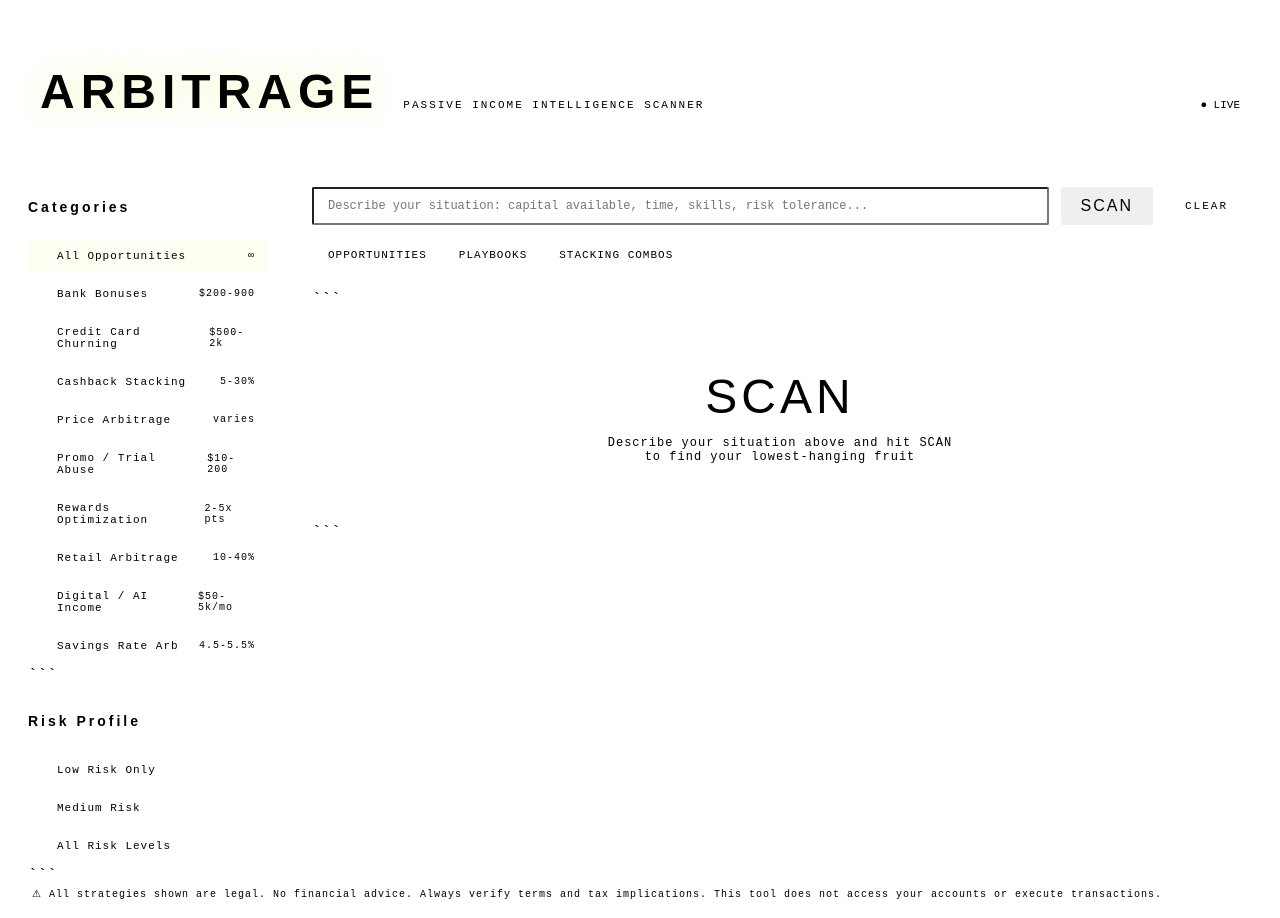
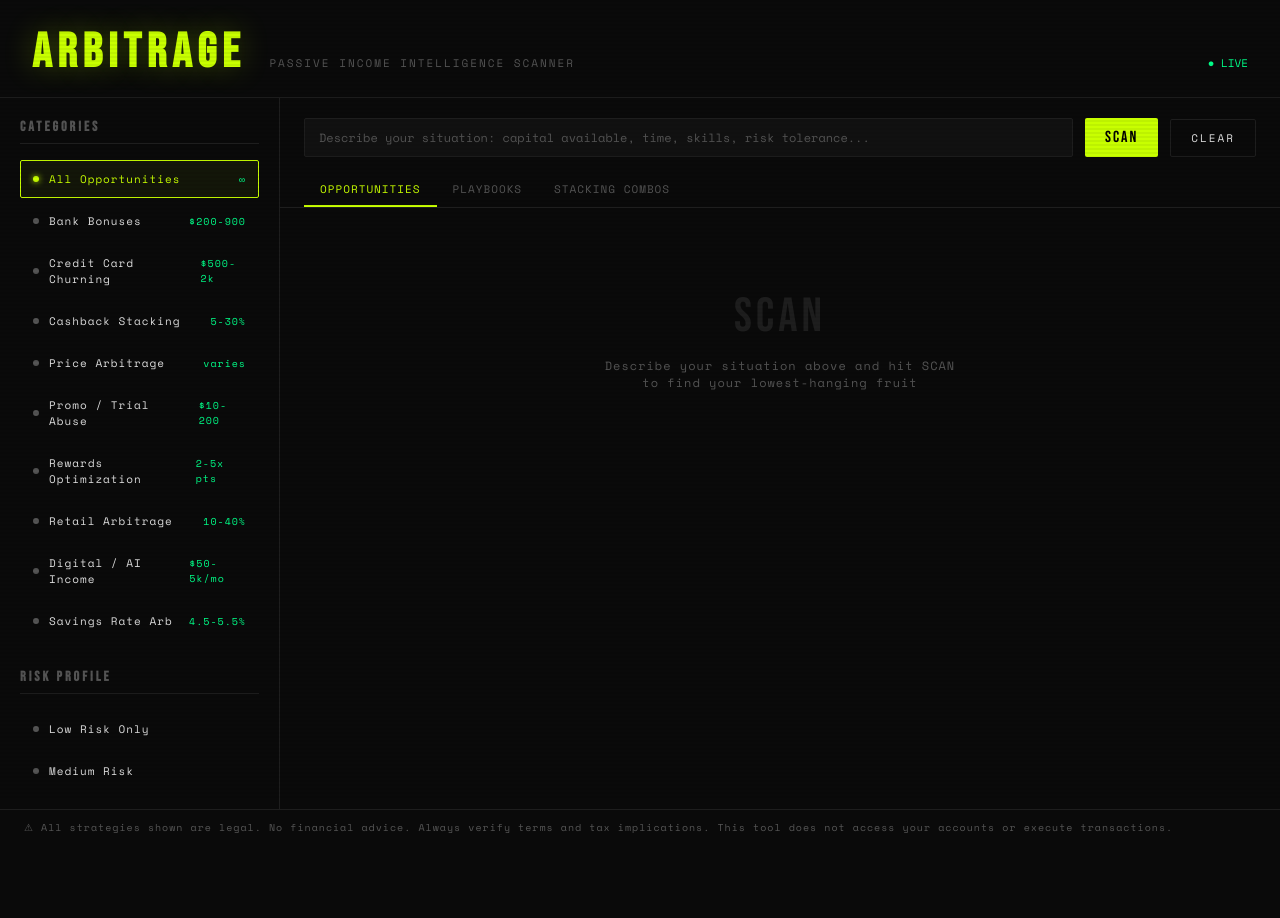
Before and after one commit to RealityInc/Money-Finder, a plain HTML site: page index.html in a window 1280 px wide. After the commit the page ends 845 px from the top, so only its background shows below. Drawn offline with nearby package versions, Linux system fonts and the light colour scheme.

Commit message:
Update index.html

````diff
--- a/index.html
+++ b/index.html
@@ -1,5 +1,4 @@
 <!DOCTYPE html>
-
 <html lang="en">
 <head>
 <meta charset="UTF-8">
@@ -9,30 +8,30 @@
   @import url('https://fonts.googleapis.com/css2?family=Space+Mono:ital,wght@0,400;0,700;1,400&family=Bebas+Neue&display=swap');
 
   :root {
-–bg: #0a0a0a;
-–panel: #111;
-–border: #1e1e1e;
-–accent: #c8ff00;
-–accent2: #ff4444;
-–accent3: #00d4ff;
-–text: #e0e0e0;
-–muted: #555;
-–green: #00ff88;
+    --bg: #0a0a0a;
+    --panel: #111;
+    --border: #1e1e1e;
+    --accent: #c8ff00;
+    --accent2: #ff4444;
+    --accent3: #00d4ff;
+    --text: #e0e0e0;
+    --muted: #555;
+    --green: #00ff88;
   }
 
-- { margin: 0; padding: 0; box-sizing: border-box; }
+  * { margin: 0; padding: 0; box-sizing: border-box; }
 
   body {
-background: var(–bg);
-color: var(–text);
-font-family: ‘Space Mono’, monospace;
+    background: var(--bg);
+    color: var(--text);
+    font-family: 'Space Mono', monospace;
     min-height: 100vh;
     overflow-x: hidden;
   }
 
   /* Scanline effect */
   body::before {
-content: ‘’;
+    content: '';
     position: fixed;
     top: 0; left: 0; right: 0; bottom: 0;
     background: repeating-linear-gradient(
@@ -48,22 +47,22 @@ z-index: 9999;
 
   header {
     padding: 24px 32px 16px;
-border-bottom: 1px solid var(–border);
+    border-bottom: 1px solid var(--border);
     display: flex;
     align-items: baseline;
     gap: 24px;
   }
 
   header h1 {
-font-family: ‘Bebas Neue’, sans-serif;
+    font-family: 'Bebas Neue', sans-serif;
     font-size: 48px;
     letter-spacing: 6px;
-color: var(–accent);
+    color: var(--accent);
     text-shadow: 0 0 30px rgba(200,255,0,0.3);
   }
 
   .tagline {
-color: var(–muted);
+    color: var(--muted);
     font-size: 11px;
     letter-spacing: 2px;
     text-transform: uppercase;
@@ -72,7 +71,7 @@ text-transform: uppercase;
   .ticker {
     margin-left: auto;
     font-size: 11px;
-color: var(–green);
+    color: var(--green);
     animation: blink 1.5s step-end infinite;
   }
 
@@ -88,18 +87,18 @@ height: calc(100vh - 89px);
 
   .sidebar {
     grid-row: 1 / 3;
-border-right: 1px solid var(–border);
+    border-right: 1px solid var(--border);
     padding: 20px;
     overflow-y: auto;
   }
 
   .sidebar h2 {
-font-family: ‘Bebas Neue’, sans-serif;
+    font-family: 'Bebas Neue', sans-serif;
     letter-spacing: 3px;
     font-size: 14px;
-color: var(–muted);
+    color: var(--muted);
     margin-bottom: 16px;
-border-bottom: 1px solid var(–border);
+    border-bottom: 1px solid var(--border);
     padding-bottom: 8px;
   }
 
@@ -112,8 +111,8 @@ padding: 10px 12px;
     background: transparent;
     border: 1px solid transparent;
     border-radius: 2px;
-color: var(–text);
-font-family: ‘Space Mono’, monospace;
+    color: var(--text);
+    font-family: 'Space Mono', monospace;
     font-size: 11px;
     cursor: pointer;
     text-align: left;
@@ -122,27 +121,27 @@ transition: all 0.15s;
     letter-spacing: 1px;
   }
 
-.category-btn:hover { border-color: var(–border); background: var(–panel); }
-.category-btn.active { border-color: var(–accent); color: var(–accent); background: rgba(200,255,0,0.05); }
+  .category-btn:hover { border-color: var(--border); background: var(--panel); }
+  .category-btn.active { border-color: var(--accent); color: var(--accent); background: rgba(200,255,0,0.05); }
 
   .category-btn .dot {
     width: 6px; height: 6px;
     border-radius: 50%;
-background: var(–muted);
+    background: var(--muted);
     flex-shrink: 0;
   }
 
-.category-btn.active .dot { background: var(–accent); box-shadow: 0 0 6px var(–accent); }
+  .category-btn.active .dot { background: var(--accent); box-shadow: 0 0 6px var(--accent); }
 
   .yield-badge {
     margin-left: auto;
     font-size: 10px;
-color: var(–green);
+    color: var(--green);
   }
 
   .main-top {
     padding: 20px 24px 0;
-border-bottom: 1px solid var(–border);
+    border-bottom: 1px solid var(--border);
   }
 
   .scanner-bar {
@@ -154,27 +153,27 @@ margin-bottom: 16px;
 
   .scanner-bar input {
     flex: 1;
-background: var(–panel);
-border: 1px solid var(–border);
+    background: var(--panel);
+    border: 1px solid var(--border);
     border-radius: 2px;
     padding: 10px 14px;
-color: var(–text);
-font-family: ‘Space Mono’, monospace;
+    color: var(--text);
+    font-family: 'Space Mono', monospace;
     font-size: 12px;
     outline: none;
     transition: border-color 0.2s;
   }
 
-.scanner-bar input:focus { border-color: var(–accent); }
-.scanner-bar input::placeholder { color: var(–muted); }
+  .scanner-bar input:focus { border-color: var(--accent); }
+  .scanner-bar input::placeholder { color: var(--muted); }
 
   .btn {
     padding: 10px 20px;
-background: var(–accent);
+    background: var(--accent);
     color: #000;
     border: none;
     border-radius: 2px;
-font-family: ‘Bebas Neue’, sans-serif;
+    font-family: 'Bebas Neue', sans-serif;
     font-size: 16px;
     letter-spacing: 2px;
     cursor: pointer;
@@ -183,17 +182,17 @@ white-space: nowrap;
   }
 
   .btn:hover { background: #fff; }
-.btn:disabled { background: var(–muted); cursor: not-allowed; }
+  .btn:disabled { background: var(--muted); cursor: not-allowed; }
 
   .btn-ghost {
     background: transparent;
-border: 1px solid var(–border);
-color: var(–text);
-font-family: ‘Space Mono’, monospace;
+    border: 1px solid var(--border);
+    color: var(--text);
+    font-family: 'Space Mono', monospace;
     font-size: 11px;
   }
 
-.btn-ghost:hover { border-color: var(–accent); color: var(–accent); background: transparent; }
+  .btn-ghost:hover { border-color: var(--accent); color: var(--accent); background: transparent; }
 
   .tabs {
     display: flex;
@@ -206,14 +205,14 @@ padding: 8px 16px;
     font-size: 11px;
     letter-spacing: 1px;
     cursor: pointer;
-color: var(–muted);
+    color: var(--muted);
     border-bottom: 2px solid transparent;
     transition: all 0.15s;
     text-transform: uppercase;
   }
 
-.tab.active { color: var(–accent); border-bottom-color: var(–accent); }
-.tab:hover { color: var(–text); }
+  .tab.active { color: var(--accent); border-bottom-color: var(--accent); }
+  .tab:hover { color: var(--text); }
 
   .main-content {
     padding: 20px 24px;
@@ -221,9 +220,9 @@ overflow-y: auto;
   }
 
   .opportunity-card {
-background: var(–panel);
-border: 1px solid var(–border);
-border-left: 3px solid var(–accent);
+    background: var(--panel);
+    border: 1px solid var(--border);
+    border-left: 3px solid var(--accent);
     border-radius: 2px;
     padding: 16px 18px;
     margin-bottom: 12px;
@@ -238,9 +237,9 @@ from { opacity: 0; transform: translateX(-10px); }
     to { opacity: 1; transform: translateX(0); }
   }
 
-.opportunity-card:hover { border-color: var(–accent); background: #161616; }
-.opportunity-card.red { border-left-color: var(–accent2); }
-.opportunity-card.blue { border-left-color: var(–accent3); }
+  .opportunity-card:hover { border-color: var(--accent); background: #161616; }
+  .opportunity-card.red { border-left-color: var(--accent2); }
+  .opportunity-card.blue { border-left-color: var(--accent3); }
 
   .card-header {
     display: flex;
@@ -252,25 +251,25 @@ margin-bottom: 8px;
   .card-icon { font-size: 20px; flex-shrink: 0; margin-top: 2px; }
 
   .card-title {
-font-family: ‘Bebas Neue’, sans-serif;
+    font-family: 'Bebas Neue', sans-serif;
     font-size: 18px;
     letter-spacing: 2px;
-color: var(–text);
+    color: var(--text);
     flex: 1;
   }
 
   .card-value {
-font-family: ‘Bebas Neue’, sans-serif;
+    font-family: 'Bebas Neue', sans-serif;
     font-size: 22px;
     letter-spacing: 1px;
-color: var(–green);
+    color: var(--green);
   }
 
   .card-meta {
     display: flex;
     gap: 16px;
     font-size: 10px;
-color: var(–muted);
+    color: var(--muted);
     letter-spacing: 1px;
     margin-bottom: 10px;
   }
@@ -287,7 +286,7 @@ margin-bottom: 12px;
   .card-steps {
     display: none;
     margin-top: 12px;
-border-top: 1px solid var(–border);
+    border-top: 1px solid var(--border);
     padding-top: 12px;
   }
 
@@ -295,7 +294,7 @@ padding-top: 12px;
 
   .ai-response {
     font-size: 11px;
-color: var(–accent3);
+    color: var(--accent3);
     line-height: 1.8;
     white-space: pre-wrap;
   }
@@ -309,40 +308,40 @@ align-items: center;
   .diff-pip {
     width: 8px; height: 8px;
     border-radius: 1px;
-background: var(–border);
+    background: var(--border);
   }
 
-.diff-pip.filled { background: var(–accent); }
+  .diff-pip.filled { background: var(--accent); }
 
   .tag {
     display: inline-block;
     padding: 2px 8px;
-border: 1px solid var(–border);
+    border: 1px solid var(--border);
     border-radius: 1px;
     font-size: 9px;
     letter-spacing: 1px;
     text-transform: uppercase;
-color: var(–muted);
+    color: var(--muted);
     margin-right: 4px;
   }
 
-.tag.hot { border-color: var(–accent2); color: var(–accent2); }
-.tag.new { border-color: var(–accent); color: var(–accent); }
-.tag.passive { border-color: var(–accent3); color: var(–accent3); }
+  .tag.hot { border-color: var(--accent2); color: var(--accent2); }
+  .tag.new { border-color: var(--accent); color: var(--accent); }
+  .tag.passive { border-color: var(--accent3); color: var(--accent3); }
 
   .loading {
     display: flex;
     align-items: center;
     gap: 8px;
     font-size: 11px;
-color: var(–muted);
+    color: var(--muted);
     padding: 12px 0;
   }
 
   .spinner {
     width: 12px; height: 12px;
-border: 1px solid var(–border);
-border-top-color: var(–accent);
+    border: 1px solid var(--border);
+    border-top-color: var(--accent);
     border-radius: 50%;
     animation: spin 0.8s linear infinite;
   }
@@ -357,39 +356,38 @@ margin-bottom: 20px;
   }
 
   .stat-box {
-background: var(–panel);
-border: 1px solid var(–border);
+    background: var(--panel);
+    border: 1px solid var(--border);
     padding: 14px;
     border-radius: 2px;
   }
 
-.stat-label { font-size: 9px; color: var(–muted); letter-spacing: 2px; text-transform: uppercase; margin-bottom: 6px; }
-.stat-value { font-family: ‘Bebas Neue’, sans-serif; font-size: 28px; letter-spacing: 1px; color: var(–accent); }
-.stat-sub { font-size: 9px; color: var(–muted); margin-top: 2px; }
+  .stat-label { font-size: 9px; color: var(--muted); letter-spacing: 2px; text-transform: uppercase; margin-bottom: 6px; }
+  .stat-value { font-family: 'Bebas Neue', sans-serif; font-size: 28px; letter-spacing: 1px; color: var(--accent); }
+  .stat-sub { font-size: 9px; color: var(--muted); margin-top: 2px; }
 
   .empty {
     text-align: center;
     padding: 60px 20px;
-color: var(–muted);
+    color: var(--muted);
     font-size: 12px;
     letter-spacing: 1px;
   }
 
-.empty .big { font-family: ‘Bebas Neue’, sans-serif; font-size: 48px; color: var(–border); letter-spacing: 4px; display: block; margin-bottom: 12px; }
+  .empty .big { font-family: 'Bebas Neue', sans-serif; font-size: 48px; color: var(--border); letter-spacing: 4px; display: block; margin-bottom: 12px; }
 
   ::-webkit-scrollbar { width: 4px; }
-::-webkit-scrollbar-track { background: var(–bg); }
-::-webkit-scrollbar-thumb { background: var(–border); }
+  ::-webkit-scrollbar-track { background: var(--bg); }
+  ::-webkit-scrollbar-thumb { background: var(--border); }
 
   .legal-note {
     font-size: 10px;
-color: var(–muted);
-border-top: 1px solid var(–border);
+    color: var(--muted);
+    border-top: 1px solid var(--border);
     padding: 10px 24px;
     letter-spacing: 1px;
   }
 </style>
-
 </head>
 <body>
 
@@ -444,7 +442,6 @@ letter-spacing: 1px;
       <span class="yield-badge">4.5-5.5%</span>
     </button>
 
-```
     <h2 style="margin-top: 28px;">Risk Profile</h2>
     <button class="category-btn" data-risk="low">
       <span class="dot"></span> Low Risk Only
@@ -455,8 +452,6 @@ letter-spacing: 1px;
     <button class="category-btn" data-risk="any">
       <span class="dot"></span> All Risk Levels
     </button>
-```
-
   </aside>
 
   <div class="main-top">
@@ -496,15 +491,12 @@ letter-spacing: 1px;
       </div>
     </div>
 
-```
     <div id="results">
       <div class="empty">
         <span class="big">SCAN</span>
         Describe your situation above and hit SCAN<br>to find your lowest-hanging fruit
       </div>
     </div>
-```
-
   </div>
 
 </div>
@@ -744,6 +736,5 @@ Be specific, actionable, and name real services.`
   }
 }
 </script>
-
 </body>
 </html>
````
Lines whose indentation alone changed are shown as unchanged.
